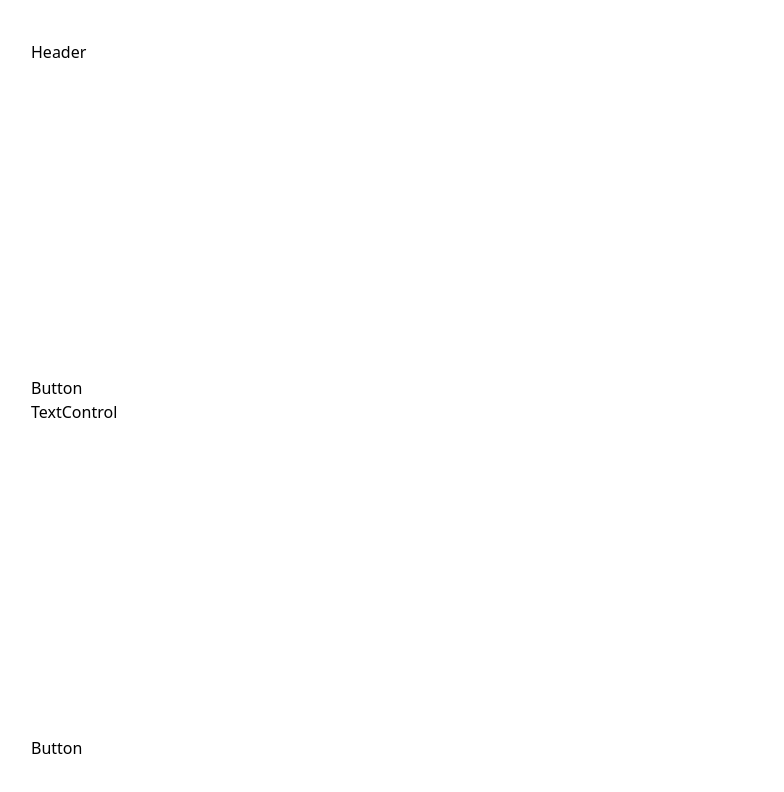
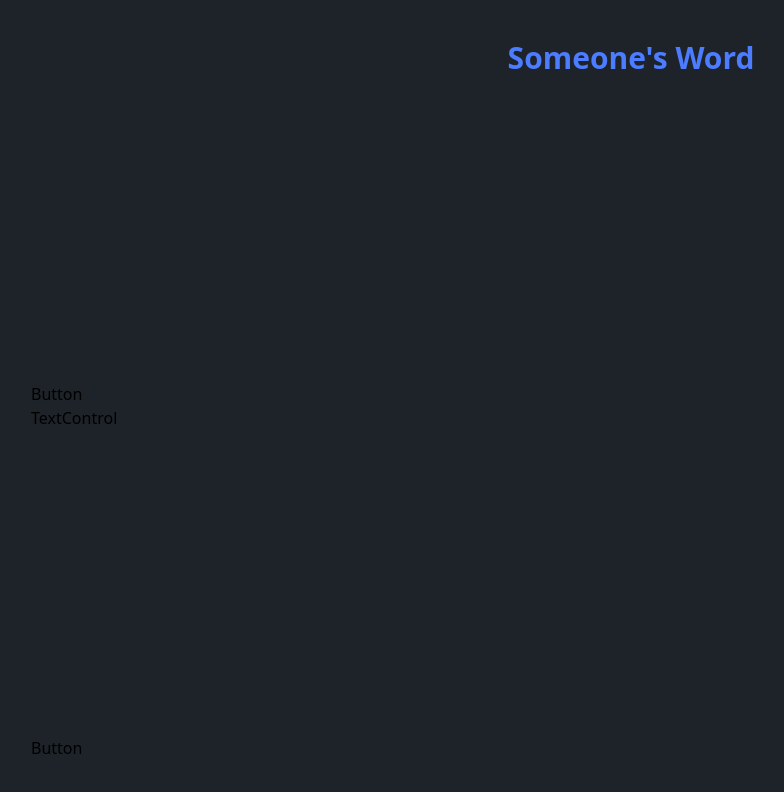
Before and after one commit to samyosm/someonesword, a React (Vite) app: page / in a window 1280 px wide. Shown: the top 792 px of the page, without its empty margins (9-793 px from the left). Built offline with nearby package versions, Linux system fonts and the light colour scheme.

Commit message:
Styled Header

```diff
--- a/src/App.tsx
+++ b/src/App.tsx
@@ -7,7 +7,7 @@ function App() {
   const [isModeSending, setIsModeSending] = useState(true);
 
   return (
-    <div className="h-full w-full flex flex-col justify-between p-10">
+    <div className="bg-[#1d2329] h-full w-full flex flex-col justify-between p-10">
       <Header />
 
       <div>
--- a/src/components/Header.tsx
+++ b/src/components/Header.tsx
@@ -2,7 +2,9 @@ import React from 'react'
 
 const Header = () => {
   return (
-    <div>Header</div>
+    <header className="text-[#4c7cff] font-bold text-3xl text-center">
+      Someone's Word
+    </header>
   )
 }
 
```
